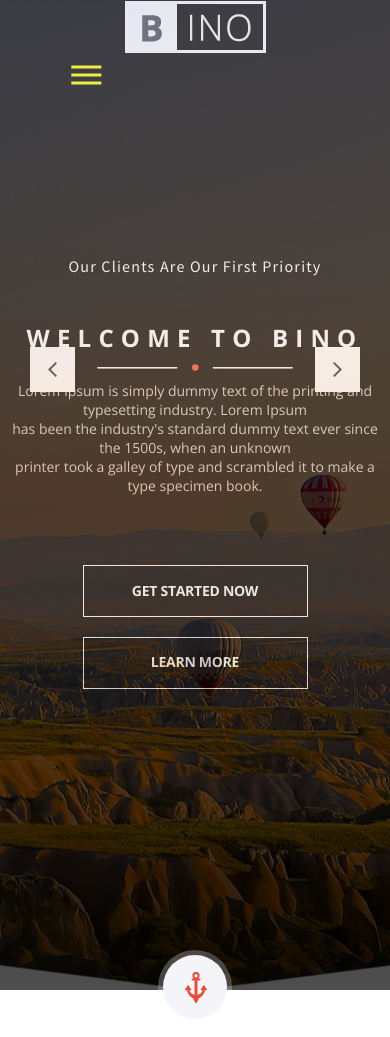
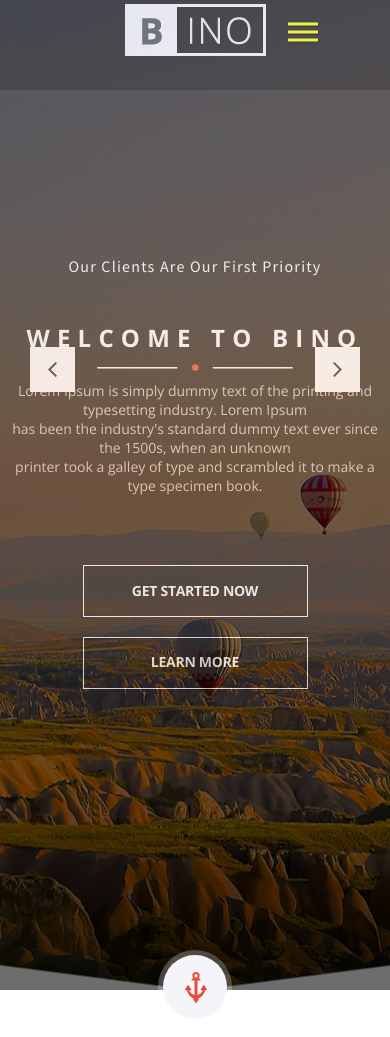
Before and after one commit to VladyslavVasylenko/BINO, a plain HTML site: page index.html in a window 390 px wide. Shown: the top 1037 px of the page. Drawn offline with nearby package versions, Linux system fonts and the light colour scheme.

Commit message:
fixes style

```diff
--- a/Style/header.scss
+++ b/Style/header.scss
@@ -12,7 +12,7 @@
 
 .opasity {
   opacity: 0.7;
-  background-color: #000;
+  background-color: rgba(0, 0, 0, 0.822);
   max-width: 1920px;
   height: 100%;
 }
@@ -20,7 +20,7 @@
 .header__head-conteiner {
   width: 100%;
   height: 80px;
-  background-color: rgba(0, 0, 0, 0.548);
+  background-color: rgb(0, 0, 0);
   display: flex;
   justify-content: center;
   align-items: center;
@@ -36,6 +36,7 @@
 
 .header__main {
   padding-left: 300px;
+  z-index: 999999;
 }
 
 .header__list {
@@ -258,7 +259,9 @@
 
 @media screen and (max-width: 1020px) {
   .header__head-conteiner {
+    width: 100%;
     height: 100px;
+    background-color: rgba(0, 0, 0, 0.548);
     flex-direction: column;
     justify-content: center;
     align-items: center;
@@ -266,8 +269,8 @@
 
   .header__logo {
     position: relative;
-    top: 30px;
-    left: 0px;
+    top: 33%;
+    left: 0%;
   }
 
   .burger__line {
@@ -280,14 +283,15 @@
 
   .header__main {
     position: relative;
+    left: 23%;
+    padding-left: 34px;
   }
 
   .burger {
     position: absolute;
     cursor: pointer;
-    right: 0;
-    left: 40%;
-    top: 60%;
+    top: 10%;
+    left: 50%;
     transform: translate(-5%, -50%);
     z-index: 999999;
   }
@@ -300,11 +304,11 @@
   .header__list.open {
     position: absolute;
     top: 200px;
+    left: -125%;
     flex-direction: column;
     justify-content: center;
     align-items: center;
     transition: all 1s ease-out;
-    background-color: #000;
   }
 
   .header__item-link {
--- a/Style/our-blog.scss
+++ b/Style/our-blog.scss
@@ -1,9 +1,13 @@
 
 .down-icon{
+  width: 50px;
+  height: 50px;
+  margin: auto;
   display: flex;
   justify-content: center;
   position: relative;
   top: -40px;
+  z-index: 1;
 }
 
 .block-our-blog {
```
Also changed, not shown: index.html (+0 -1 lines), Style/header.css, Style/our-blog.css, Style/style.css, 3 other files.
